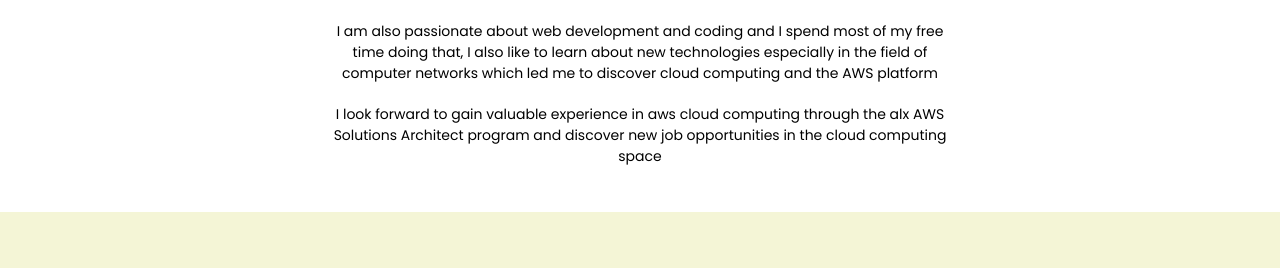
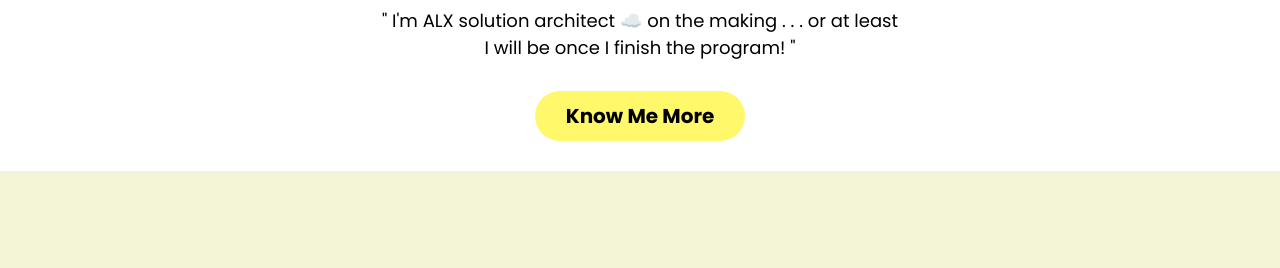
Before and after one commit to khalidelwadi/portfolio_site, a plain HTML site: page index.html in a window 1280 px wide. Shown: the part 305-573 px from the top of the page. Drawn offline with Linux system fonts and the light colour scheme.

Commit message:
margin on about fixed

```diff
--- a/index.html
+++ b/index.html
@@ -16,14 +16,14 @@
         </div>
     </header>
     <main>
-        <div class="main-info" style="display: none;">
+        <div class="main-info" style="display: block;">
             <h1 class="main-text main-hello">Hello</h1>
             <h2 class="main-text main-id">My name is Khalid Elwadi</h2>
             <p class="main-text main-role">" I'm ALX solution architect ☁️ on the making . . .
              or at least<br> I will be once I finish the program! "</p>
             <p class="main-text main-button"><a href="#">Know Me More</a></p>
         </div>
-        <div class="main-aboutme">
+        <div class="main-aboutme" style="display: none;">
             <h1>About Me</h1>
             <div class="main-aboutme-p">
                 <p>I am a computer network technician with a degree in computer networks and system administration I have 6 months of experience as a
--- a/styles.css
+++ b/styles.css
@@ -70,7 +70,7 @@
     font-weight: bold;
 }
 .main-info {
-    margin-top:100px;
+    margin-top:68px;
 }
 
 .main-aboutme {
```
